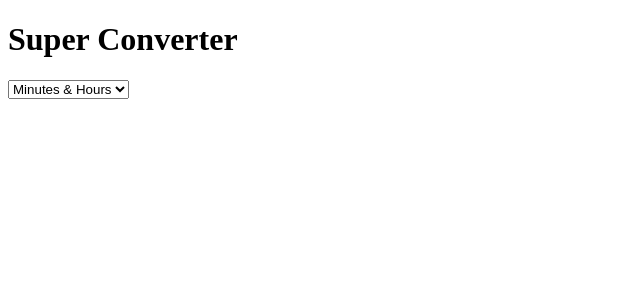
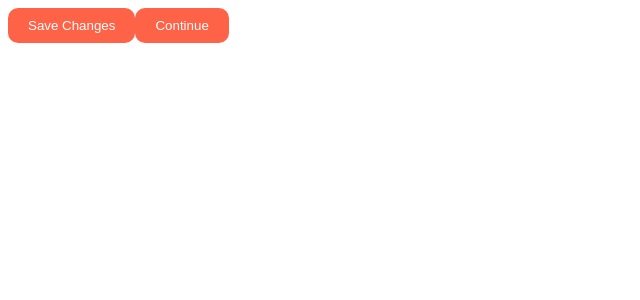
Before and after one commit to blockchainnomad/react-master, a React (Create React App) app in the folder react-for-beginners/: page / in a window 1280 px wide. Shown: the top 300 px of the page, without its empty margins (0-640 px from the left). Built offline with nearby package versions, Linux system fonts and the light colour scheme.

Commit message:
20230605

```diff
--- a/react-for-beginners/package.json
+++ b/react-for-beginners/package.json
@@ -10,6 +10,7 @@
     "react": "^18.2.0",
     "react-dom": "^18.2.0",
     "react-scripts": "5.0.1",
+    "styled-components": "^6.0.0-rc.3",
     "web-vitals": "^2.1.4"
   },
   "scripts": {
--- a/react-for-beginners/src/App.js
+++ b/react-for-beginners/src/App.js
@@ -1,23 +1,28 @@
 import { useState, useEffect } from "react";
 
-function MinutesToHours() {}
-function KmToMiles() {
-  return <h3>KM 2 M</h3>;
+function Btn({ text, changeValue }) {
+  return (
+    <button
+      onClick={changeValue}
+      style={{
+        backgroundColor: "tomato",
+        color: "white",
+        padding: "10px 20px",
+        border: 0,
+        borderRadius: 10,
+      }}
+    >
+      {text}
+    </button>
+  );
 }
 function App() {
-  const [index, setIndex] = useState(0);
-  const onSelect = (event) => {
-    setIndex(event.target.value);
-  };
+  const [value, setValue] = useState("Save Changes");
+  const changeValue = () => setValue("Revert Changes");
   return (
     <div>
-      <h1>Super Converter</h1>
-      <select value={index} onChange={onSelect}>
-        <option value="0">Minutes & Hours</option>
-        <option value="1">Km & Miles</option>
-      </select>
-      {index === "0" ? <MinutesToHours /> : null}
-      {index === "1" ? <KmToMiles /> : null}
+      <Btn text={value} changeValue={changeValue} />
+      <Btn text="Continue" />
     </div>
   );
 }
```
